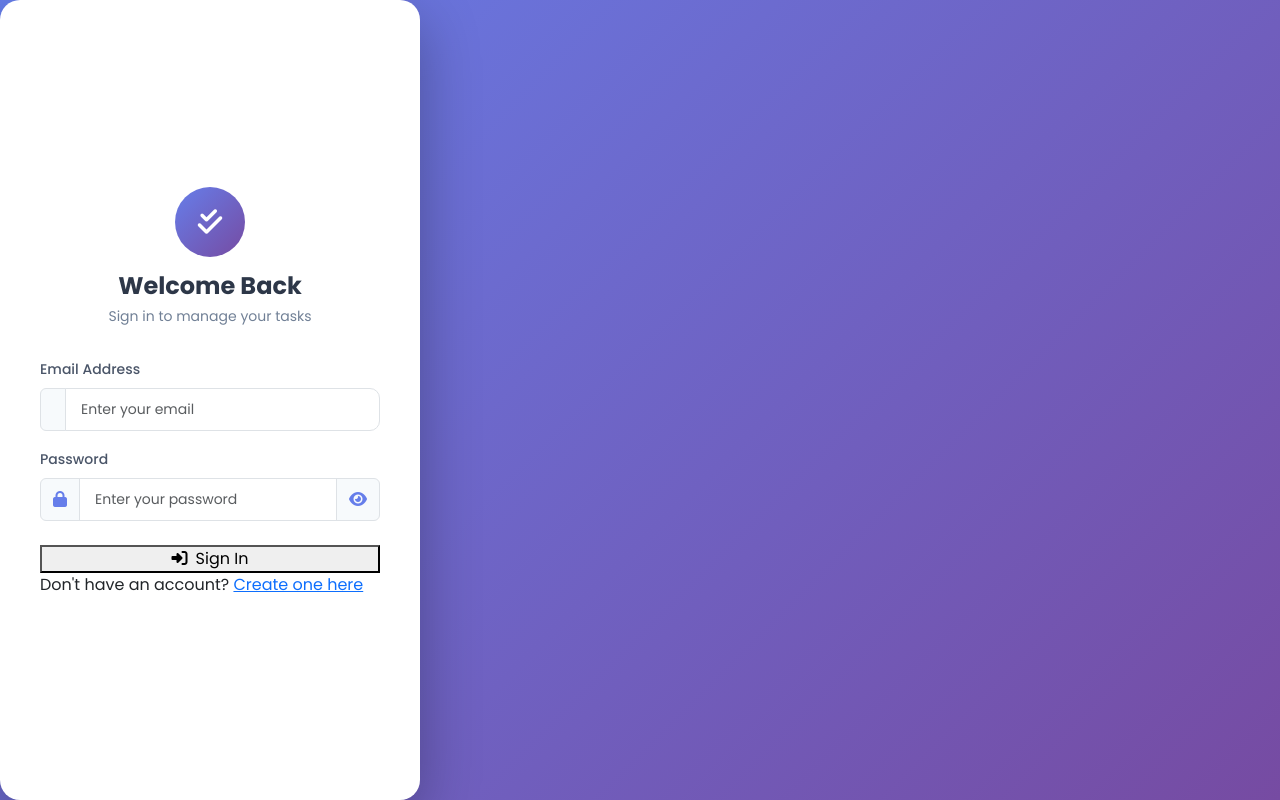
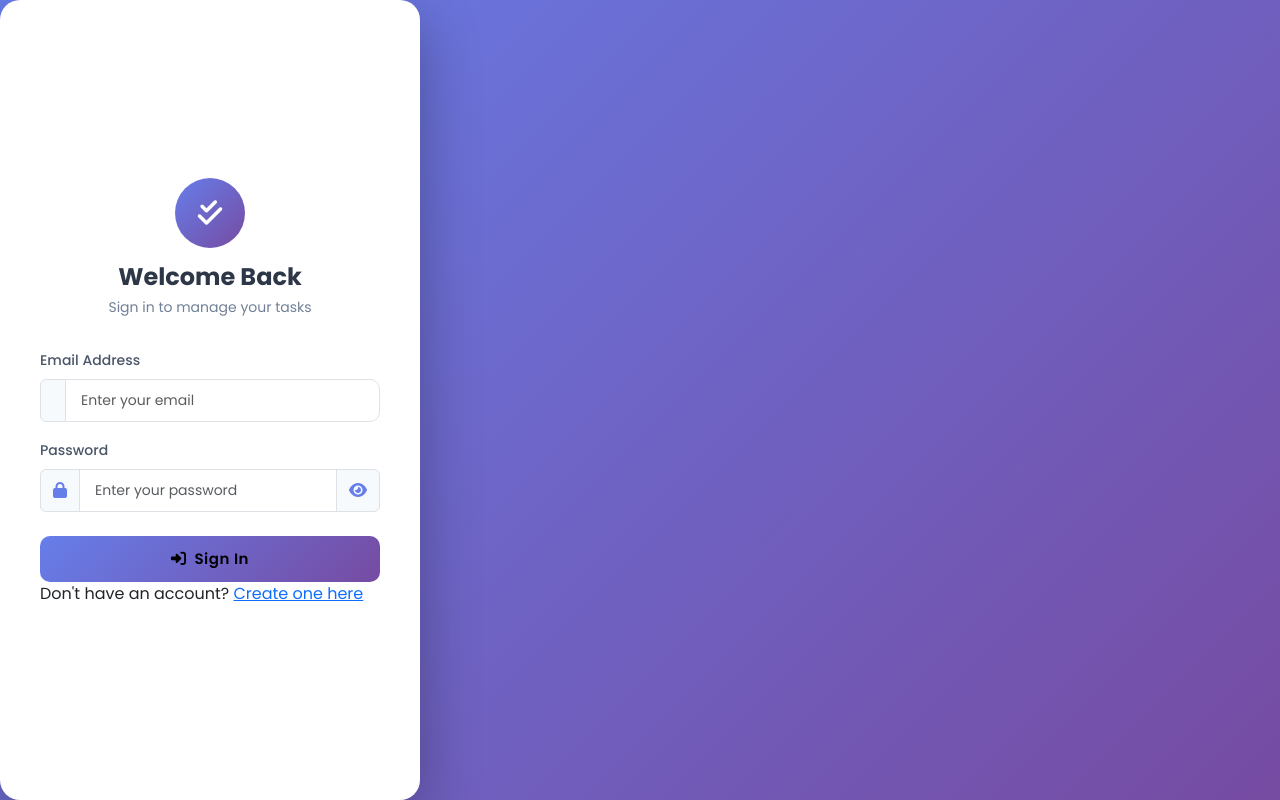
Before and after one commit to POSHANMS/todo-app-flask, a Flask app: page / in a window 1280 px wide. Run offline with Flask 3, Linux system fonts and the light colour scheme.

Commit message:
Add login button styles with hover and active states

```diff
--- a/static/css/style.css
+++ b/static/css/style.css
@@ -125,3 +125,25 @@ body {
     background: #667eea;
     color: white;
 }
+
+/* Login/Register button */
+.login-btn {
+    background: linear-gradient(135deg, #667eea, #764ba2);
+    border: none;
+    border-radius: 10px;
+    padding: 12px;
+    font-size: 15px;
+    font-weight: 600;
+    letter-spacing: 0.5px;
+    transition: all 0.3s ease;
+}
+
+.login-btn:hover {
+    transform: translateY(-2px);
+    box-shadow: 0 10px 20px rgba(102, 126, 234, 0.4);
+    color: white;
+}
+
+.login-btn:active {
+    transform: translateY(0px);
+}
```
